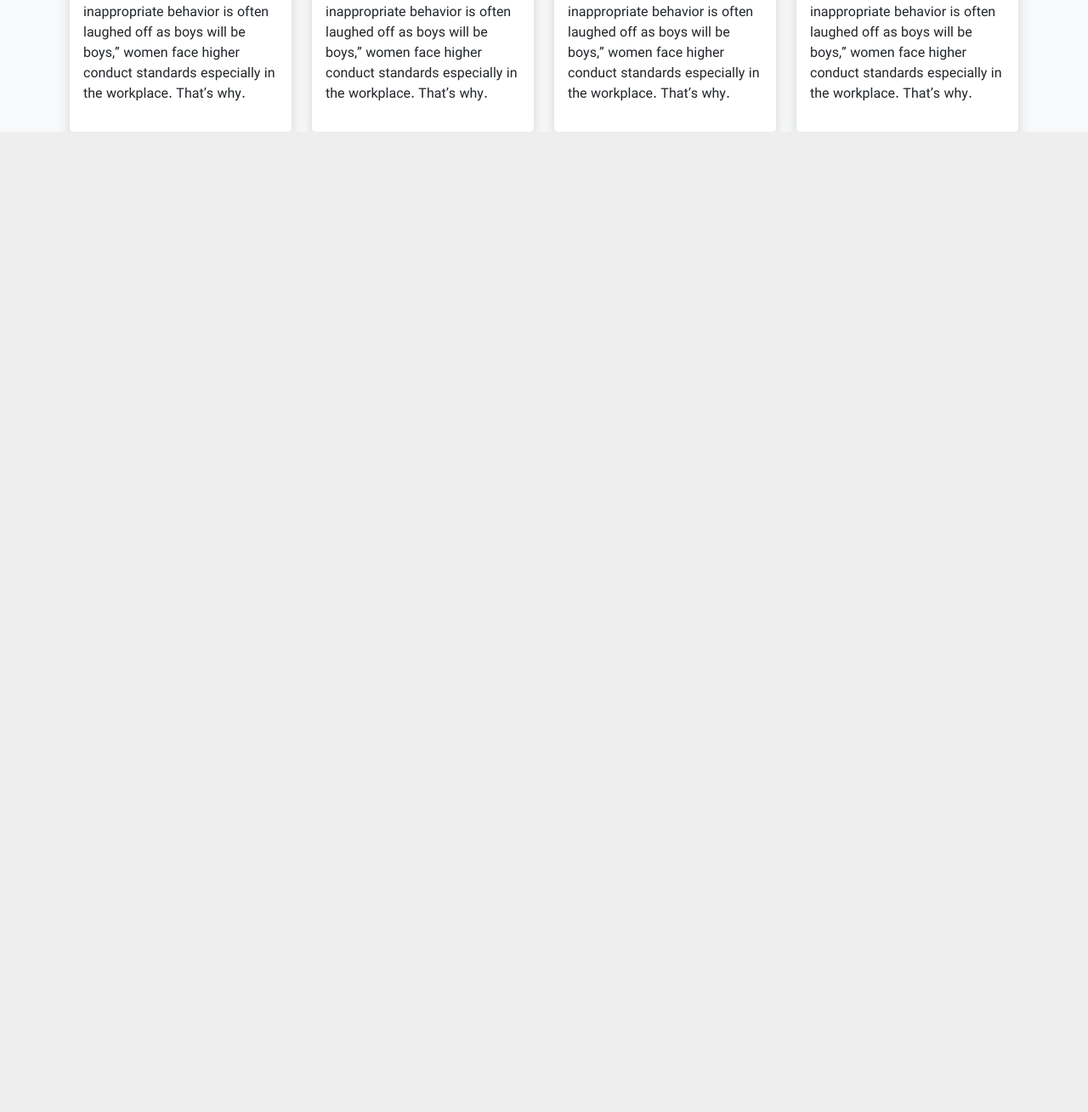
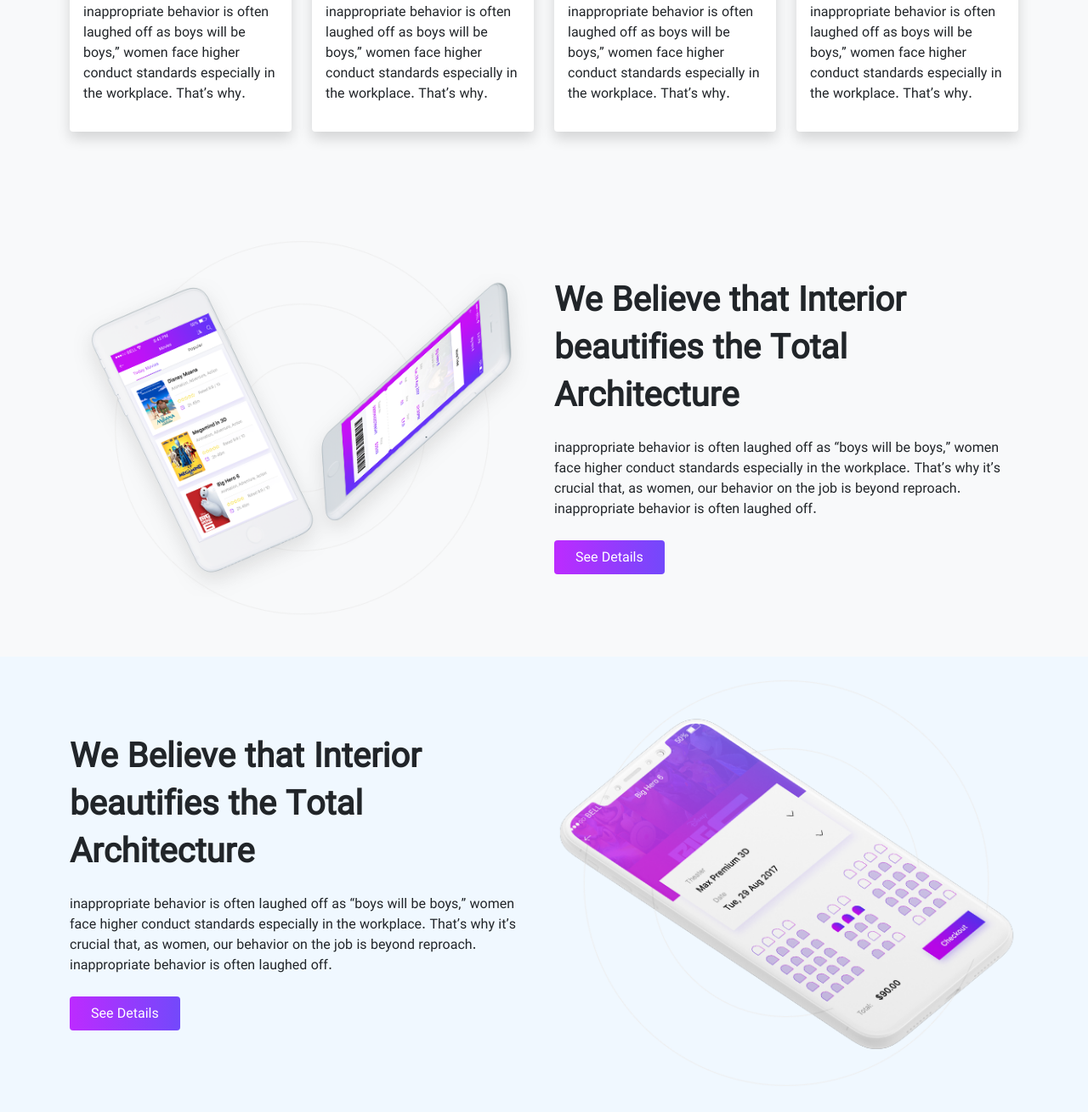
Before and after one commit to mm-tvkl/Complete-Project-3, a website: page index.html in a window 1280 px wide. Shown: the part 1279-2588 px from the top of the page at 85% size. Before the commit the page ends 1434 px from the top, so only its background shows below. Drawn offline with nearby package versions, Linux system fonts and the light colour scheme; files whose address does not match are found by name.

Commit message:
Features Section 1 and 2 added

```diff
--- a/css/style.css
+++ b/css/style.css
@@ -77,3 +77,18 @@ body{
     background: rgb(106,46,255);
 background: linear-gradient(270deg, rgba(106,46,255,1) 0%, rgba(208,78,255,1) 100%);
 }
+
+.btn-purple-gradient{
+    background-image:-webkit-gradient(linear,left top,right top,from(#bc2bff),color-stop(51%,#7249fb),to(#bc2bff));background-image:-webkit-linear-gradient(left,#bc2bff 0%,#7249fb 51%,#bc2bff 100%);background-image:-o-linear-gradient(left,#bc2bff 0%,#7249fb 51%,#bc2bff 100%);background-image:linear-gradient(to right,#bc2bff 0%,#7249fb 51%,#bc2bff 100%);background-size:200% auto;
+    z-index:2;
+    display:inline-block;
+    -webkit-transition:all 400ms linear;
+    -o-transition:all 400ms linear;
+    transition:all 400ms linear;
+    text-align:center;
+    color:#fff;
+}
+
+.btn-purple-gradient:hover{
+    background-position:right center;color:#fff
+}
--- a/index.html
+++ b/index.html
@@ -82,7 +82,8 @@
 
     <!-- Features Section -->
     <section class="bg-light">
-        <div class="container-fluid" style="padding-top: 80px;">
+        <!-- Features Card -->
+        <div class="container-fluid" style="padding-top: 80px; padding-bottom: 80px;">
             <div class="container">
                 <!-- First Row - Contain Title and Text -->
                 <div class="row text-center justify-content-center">
@@ -149,7 +150,55 @@
                 </div>
             </div>
         </div>
+
+        <!-- Features Section 1 -->
+        <div class="container-fluid py-5">
+            <div class="container">
+                <div class="row">
+                    <div class="col-lg-6 col-md-6 col-sm-12 d-flex justify-content-center align-items-center">
+                        <img class="img-fluid" src="./img/features-img-2.png" alt="">
+                    </div>
+                    <div class="col-lg-6 col-md-6 col-sm-12 d-flex justify-content-center align-items-center">
+                        <div>
+                            <h1 class="fw-bold">We Believe that Interior</h1>
+                            <h1 class="fw-bold">beautifies the Total</h1>
+                            <h1 class="fw-bold">Architecture</h1>
+                            <p class="my-4">inappropriate behavior is often laughed off as “boys will be boys,” women
+                                face higher conduct standards especially in the workplace. That’s why it’s crucial that,
+                                as women, our behavior on the job is beyond reproach. inappropriate behavior is often
+                                laughed off.</p>
+                            <a href="#" class="btn btn-purple-gradient pt-2 px-4 text-white">See Details</a>
+                        </div>
+                    </div>
+                </div>
+            </div>
+        </div>
+
+        <!-- Features Section 2 -->
+        <div class="container-fluid py-4" style="background-color: aliceblue;">
+            <div class="container">
+                <div class="row">
+                    <div class="col-lg-6 col-md-6 col-sm-12 d-flex justify-content-center align-items-center">
+                        <div>
+                            <h1 class="fw-bold">We Believe that Interior</h1>
+                            <h1 class="fw-bold">beautifies the Total</h1>
+                            <h1 class="fw-bold">Architecture</h1>
+                            <p class="my-4">inappropriate behavior is often laughed off as “boys will be boys,” women
+                                face higher conduct standards especially in the workplace. That’s why it’s crucial that,
+                                as women, our behavior on the job is beyond reproach. inappropriate behavior is often
+                                laughed off.</p>
+                            <a href="#" class="btn btn-purple-gradient pt-2 px-4 text-white">See Details</a>
+                        </div>
+                    </div>
+                    <div class="col-lg-6 col-md-6 col-sm-12 d-flex justify-content-center align-items-center">
+                        <img class="img-fluid" src="./img/features-img.png" alt="">
+                    </div>
+                </div>
+            </div>
+        </div>
     </section>
+
+    <!--  -->
 </body>
 <script src="./node_modules/bootstrap/dist/js/bootstrap.bundle.min.js"></script>
 
```
Also changed, not shown: img/features-img-2.png (added), img/features-img.png (added).
